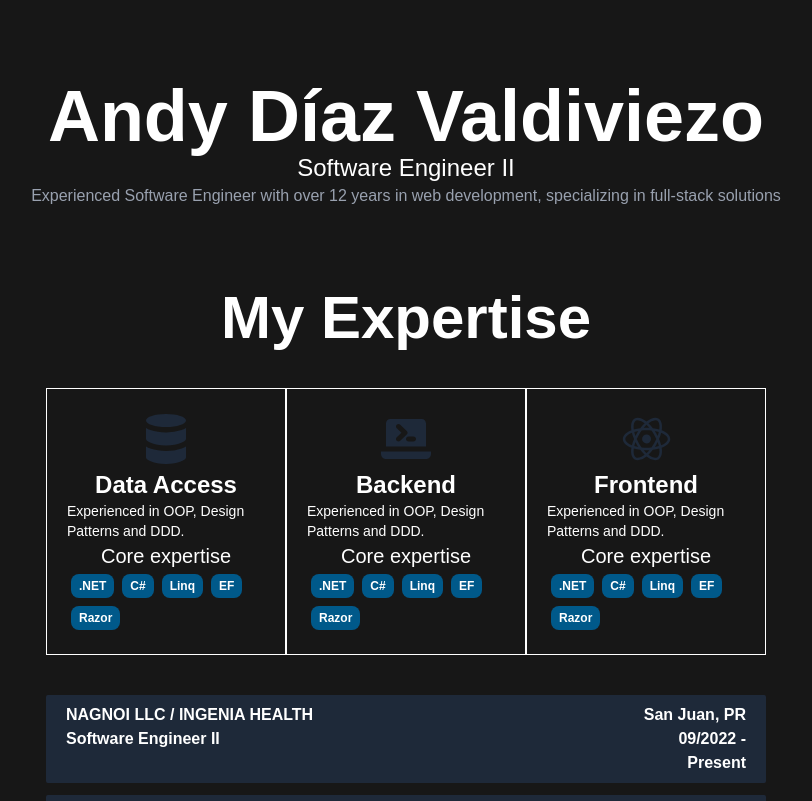
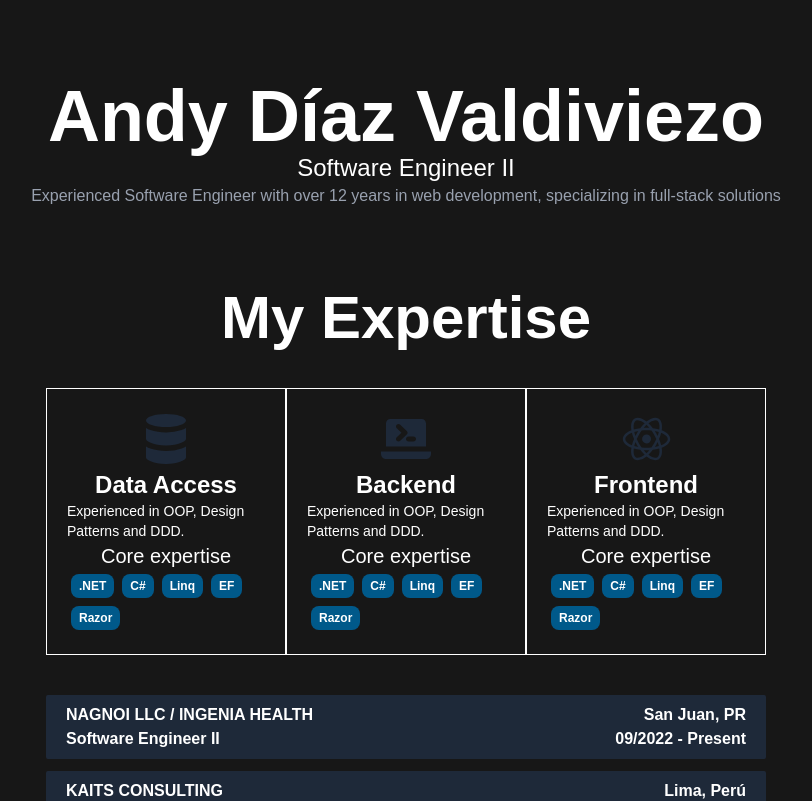
Before and after one commit to adiazval20/portfolio, a Next.js app: page / in a window 1280 px wide. Shown: the top 801 px of the page, without its empty margins (234-1046 px from the left). Built offline with nearby package versions, Linux system fonts and the light colour scheme.

Commit message:
Fixed exp title

```diff
--- a/src/app/globals.css
+++ b/src/app/globals.css
@@ -85,14 +85,14 @@ body {
 
     .experience-item-title {
       cursor: pointer;
-      @apply sm:flex w-full bg-gray-800 px-5 py-2 rounded-xs;
+      @apply flex w-full bg-gray-800 px-5 py-2 rounded-xs;
 
       .item-title-left {
         @apply flex-1 text-left font-semibold;
       }
 
       .item-title-right {
-        @apply w-1/6 text-right font-semibold;
+        @apply w-1/3 text-right font-semibold;
       }
     }
 
```
